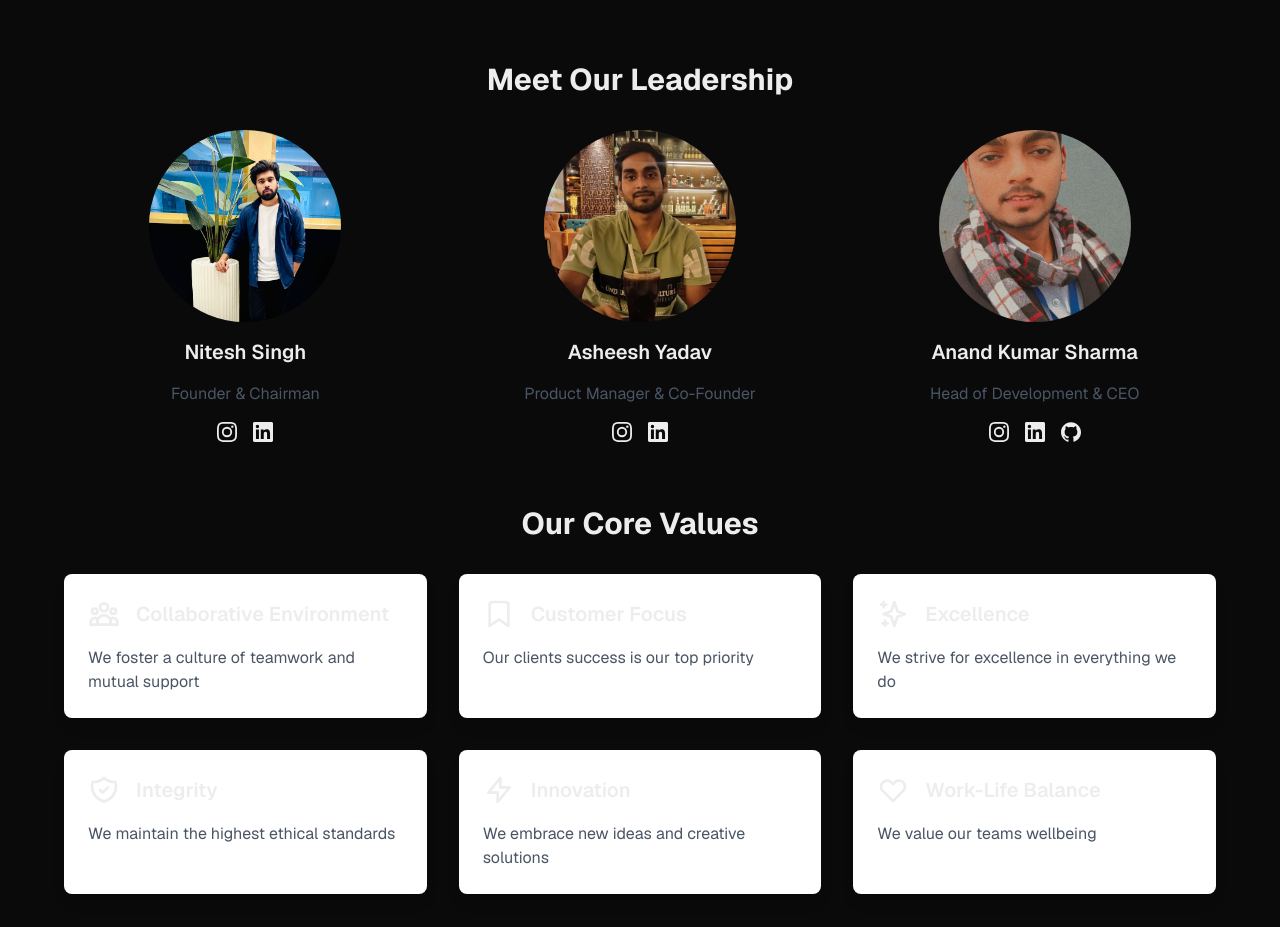
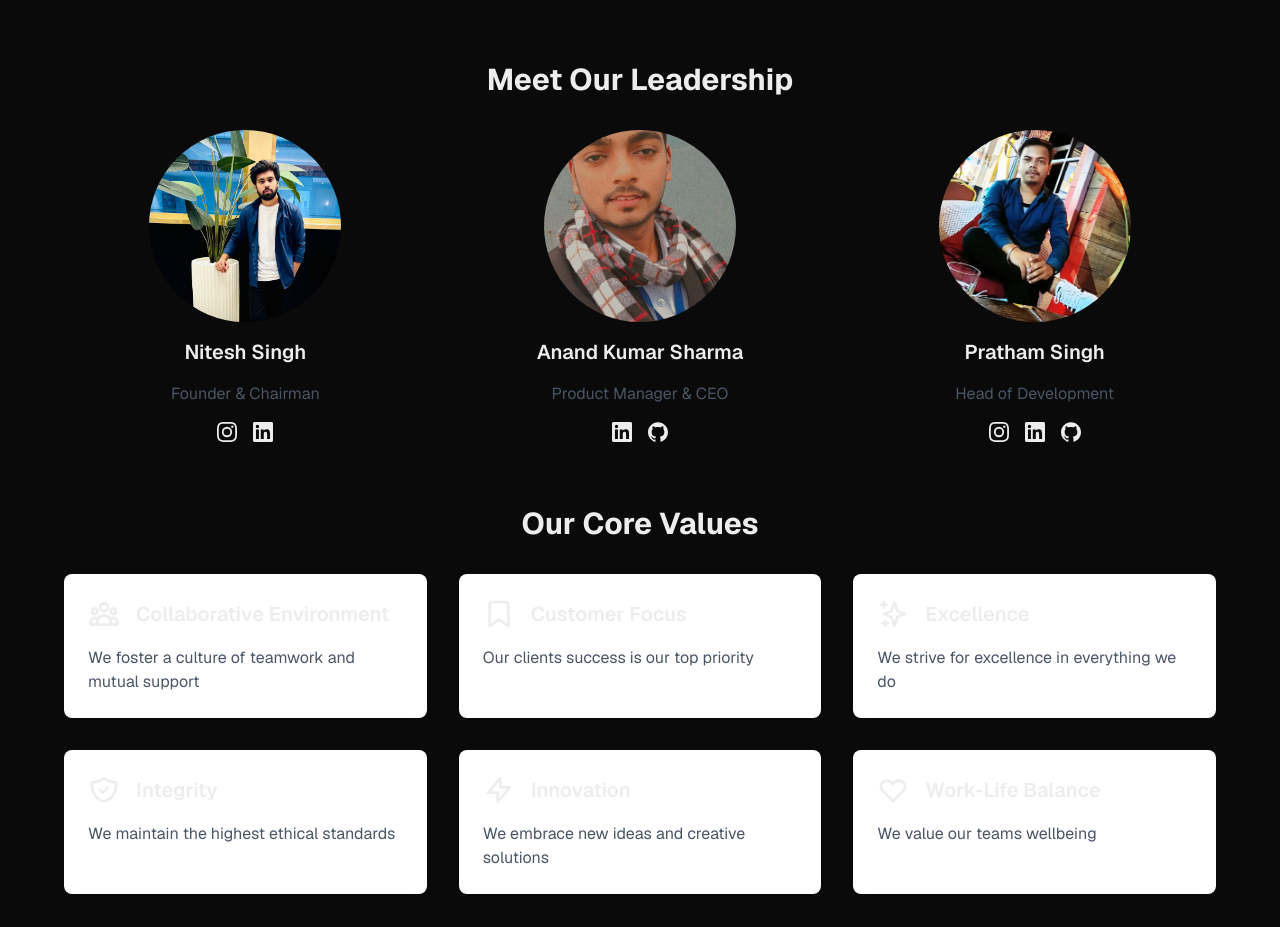
Before and after one commit to pulsebit03/pulsebit, a Next.js app: page /about in a window 1280 px wide. Shown: the part 1203-2130 px from the top of the page. Built offline with nearby package versions, Linux system fonts and the light colour scheme.

Commit message:
new update

```diff
--- a/src/app/about/page.tsx
+++ b/src/app/about/page.tsx
@@ -107,23 +107,33 @@ export default function About() {
                                         { type: 'linkedin', url: 'https://www.linkedin.com/in/nitesh-singh-pulsebit' }
                                     ]
                                 },
+                                // {
+                                //     name: 'Asheesh Yadav',
+                                //     role: ' Co-Founder',
+                                //     image: '/projects/co-founder.jpeg',
+                                //     socials: [
+                                //         { type: 'instagram', url: 'https://www.instagram.com/mr._asheesh' },
+                                //         { type: 'linkedin', url: 'https://www.linkedin.com/in/asheesh-yadav-pulsebit' }
+                                //     ]
+                                // },
                                 {
-                                    name: 'Asheesh Yadav',
-                                    role: 'Product Manager & Co-Founder',
-                                    image: '/projects/co-founder.jpeg',
+                                    name: 'Anand Kumar Sharma',
+                                    role: 'Product Manager & CEO',
+                                    image: '/projects/ceo.jpeg',
                                     socials: [
-                                        { type: 'instagram', url: 'https://www.instagram.com/mr._asheesh' },
-                                        { type: 'linkedin', url: 'https://www.linkedin.com/in/asheesh-yadav-pulsebit' }
+                                        // { type: 'instagram', url: 'https://instagram.com/pulsebit.tech' },
+                                        { type: 'linkedin', url: 'https://www.linkedin.com/in/anands2959' },
+                                        { type: 'github', url: 'https://github.com/anands2959' }
                                     ]
                                 },
                                 {
-                                    name: 'Anand Kumar Sharma',
-                                    role: 'Head of Development & CEO',
-                                    image: '/projects/ceo.jpeg',
+                                    name: 'Pratham Singh',
+                                    role: 'Head of Development',
+                                    image: '/projects/hod.jpg',
                                     socials: [
-                                        { type: 'instagram', url: 'https://instagram.com/pulsebit.tech' },
-                                        { type: 'linkedin', url: 'https://www.linkedin.com/in/anands2959' },
-                                        { type: 'github', url: 'https://github.com/anands2959' }
+                                        { type: 'instagram', url: 'https://www.instagram.com/_ig_singhh' },
+                                        { type: 'linkedin', url: 'https://www.linkedin.com/in/pratham-singh-777768249' },
+                                        { type: 'github', url: 'https://github.com/pratham-singh-14' }
                                     ]
                                 }
                             ].map((leader, index) => (
--- a/src/components/Portfolio.tsx
+++ b/src/components/Portfolio.tsx
@@ -13,7 +13,7 @@ const projects = [
     description: 'Custom logo design for your business with attention to detail.',
     image: '/projects/project-3.jpeg',
     category: 'Graphic Design',
-    url:''
+    url:'https://vectorvista.anandsharma.info/'
   },
   {
     title: 'Portfolio Website',
@@ -22,19 +22,19 @@ const projects = [
     category: 'Web Design',
     url:'https://vectorvista.anandsharma.info/'
   },
-  {
-    title: 'SAAS Solution',
-    description: 'Full Stack SAAS solution for businesses.',
-    image: '/projects/project-2.png',
-    category: 'Mobile App & Website',
-    url:''
-  },
+
   {
     title: 'Wellness Platform',
     description: 'Comprehensive wellness and meditation platform.',
     image: '/projects/e-commerce.png',
     category: 'Web Development',
     url:'https://akxbrand02.vercel.app/'
+  },{
+    title: 'SAAS Solution',
+    description: 'Full Stack SAAS solution for businesses.',
+    image: '/projects/project-2.png',
+    category: 'Mobile App & Website',
+    url:''
   },
   // {
   //   title: 'Social Media App',
```
Also changed, not shown: public/projects/hod.jpg (added).
